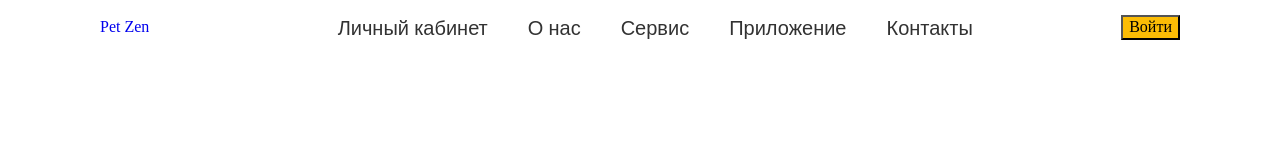
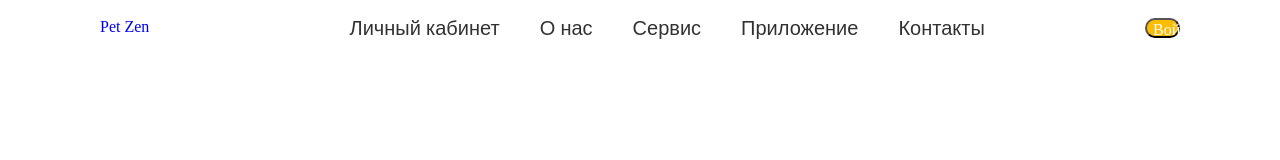
Before and after one commit to EmilEbulisov/Pet-zen-webpack, a website built with webpack: page src/index.html in a window 1280 px wide. Built offline with nearby package versions, Linux system fonts and the light colour scheme.

Commit message:
стилизация менюшки

```diff
--- a/src/index.html
+++ b/src/index.html
@@ -30,5 +30,8 @@
         </nav>
         <button class="header_btn">Войти</button>
     </header>
+    <main>
+
+    </main>
 </body>
 </html>
--- a/src/styles/main.scss
+++ b/src/styles/main.scss
@@ -43,6 +43,10 @@ $yelowTwo: #FFB61D;
     }
     &_btn {
         background-color: $yelow;
+        border-radius: 58px;
+        color: $white;
+        width: 35px;
+        height: 20px;
     }
 
 
```
